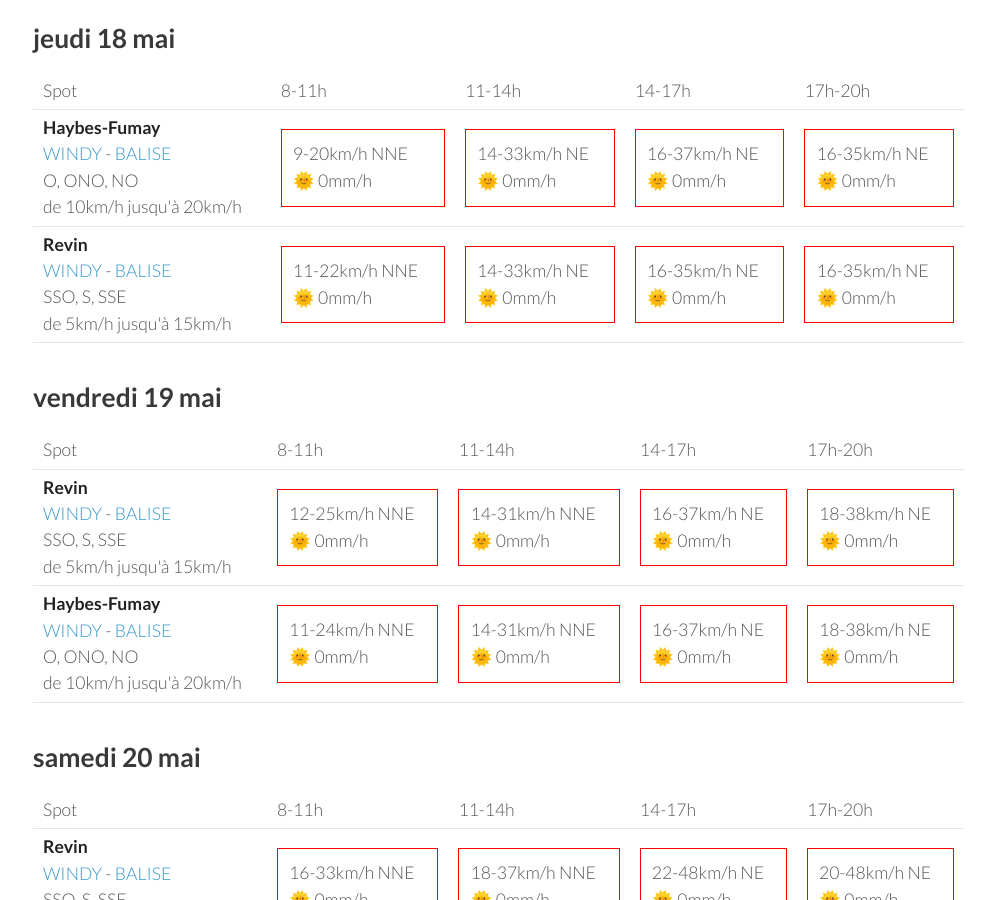
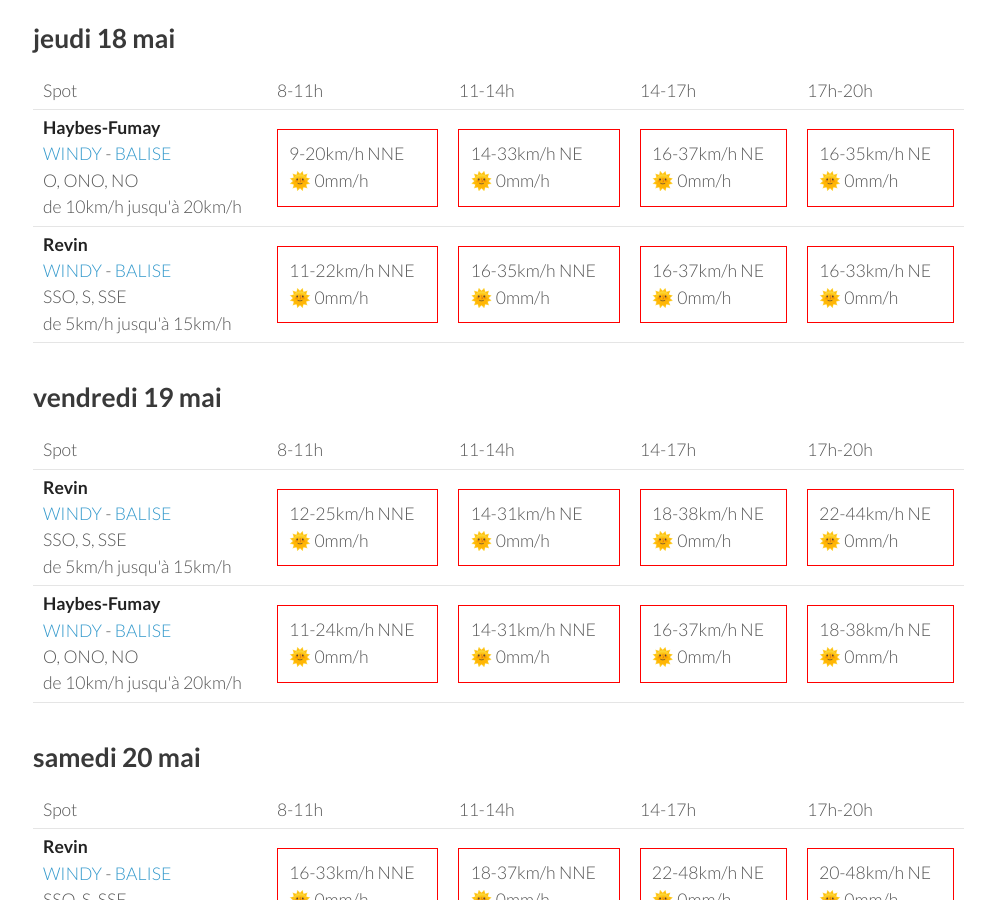
Before and after one commit to parapente-dans-le-nord/parapente-dans-le-nord.github.io, a Jekyll site: the page built from ardennes.markdown, in a window 1280 px wide and 900 px high, scrolled down 976 px. Shown: the whole window, without its empty margins (25-1020 px from the left). Built offline with Jekyll 4.4.1, drawn with Linux system fonts in a browser that asks for light colours; some of the changed text lies outside the part shown.

Commit message:
update index.markdown

```diff
--- a/ardennes.markdown
+++ b/ardennes.markdown
@@ -105,9 +105,9 @@ page mise à jour le mardi 16 mai 13:10
         <td><strong>Revin</strong><br><a href="https://windy.com/49.948/4.625?49.543,4.625,8">WINDY</a> - <span class=""><a href="http://www.balisemeteo.com/balise.php?idBalise=5019">BALISE</a> </span><br> <span class="vent-favorable">SSO, S, SSE</span><br><span class="force-vent">de 5km/h jusqu'à 15km/h</span> </td>
 
             <td><div class="not-flyable"><p>11-22km/h NNE</p><p>🌞 0mm/h</p></div></td>
-            <td><div class="not-flyable"><p>14-33km/h NE</p><p>🌞 0mm/h</p></div></td>
-            <td><div class="not-flyable"><p>16-35km/h NE</p><p>🌞 0mm/h</p></div></td>
-            <td><div class="not-flyable"><p>16-35km/h NE</p><p>🌞 0mm/h</p></div></td>
+            <td><div class="not-flyable"><p>16-35km/h NNE</p><p>🌞 0mm/h</p></div></td>
+            <td><div class="not-flyable"><p>16-37km/h NE</p><p>🌞 0mm/h</p></div></td>
+            <td><div class="not-flyable"><p>16-33km/h NE</p><p>🌞 0mm/h</p></div></td>
 
 
     </tr>
@@ -131,9 +131,9 @@ page mise à jour le mardi 16 mai 13:10
         <td><strong>Revin</strong><br><a href="https://windy.com/49.948/4.625?49.543,4.625,8">WINDY</a> - <span class=""><a href="http://www.balisemeteo.com/balise.php?idBalise=5019">BALISE</a> </span><br> <span class="vent-favorable">SSO, S, SSE</span><br><span class="force-vent">de 5km/h jusqu'à 15km/h</span> </td>
 
             <td><div class="not-flyable"><p>12-25km/h NNE</p><p>🌞 0mm/h</p></div></td>
-            <td><div class="not-flyable"><p>14-31km/h NNE</p><p>🌞 0mm/h</p></div></td>
-            <td><div class="not-flyable"><p>16-37km/h NE</p><p>🌞 0mm/h</p></div></td>
+            <td><div class="not-flyable"><p>14-31km/h NE</p><p>🌞 0mm/h</p></div></td>
             <td><div class="not-flyable"><p>18-38km/h NE</p><p>🌞 0mm/h</p></div></td>
+            <td><div class="not-flyable"><p>22-44km/h NE</p><p>🌞 0mm/h</p></div></td>
 
 
     </tr>
```
Also changed, not shown: other parts of ardennes.markdown (+1 -1 lines).
